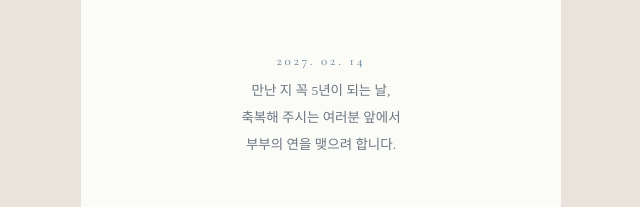
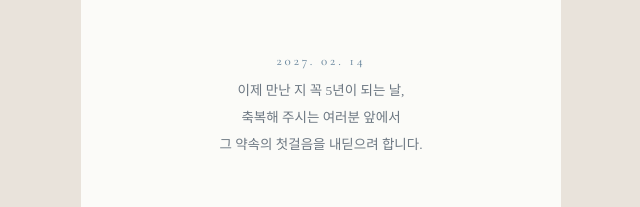
Before and after one commit to hyuntaek-minseo/hyuntaek-minseo.github.io, a plain HTML site: page index.html in a window 1280 px wide. Shown: the part 3687-3894 px from the top of the page, 319-959 px from the left. Drawn offline with nearby package versions, Linux system fonts and the light colour scheme; a web font is replaced by a local one.

Commit message:
청첩장 갱신 2026-11-24 22:02

```diff
--- a/index.html
+++ b/index.html
@@ -242,7 +242,7 @@ const W = {
     { type: "right", photos: [{ src: "images/web/m99-1.jpg" }],
       date: "2025년 크리스마스", text: "반짝이는 불빛과 꽃다발 앞에서\n평생의 든든한 편이 되어 주기로 약속했습니다." },
     { type: "wide", photos: [],
-      date: "2027. 02. 14", text: "만난 지 꼭 5년이 되는 날,\n축복해 주시는 여러분 앞에서\n부부의 연을 맺으려 합니다." },
+      date: "2027. 02. 14", text: "이제 만난 지 꼭 5년이 되는 날,\n축복해 주시는 여러분 앞에서\n그 약속의 첫걸음을 내딛으려 합니다." },
   ],
   // 웨딩 사진(우리의 순간 아래). 원본은 images/wedding/<번호>-<제목>.jpg, 쓰는 것은 optimize-images.py 가 그대로 복사한 images/web/w<번호>.jpg. 위에서부터 왼쪽→오른쪽 순서
   // 2026-11-23 사용자가 넣은 보정본 6장(00-메인은 커버와 같은 파일이라 뺌)
```
